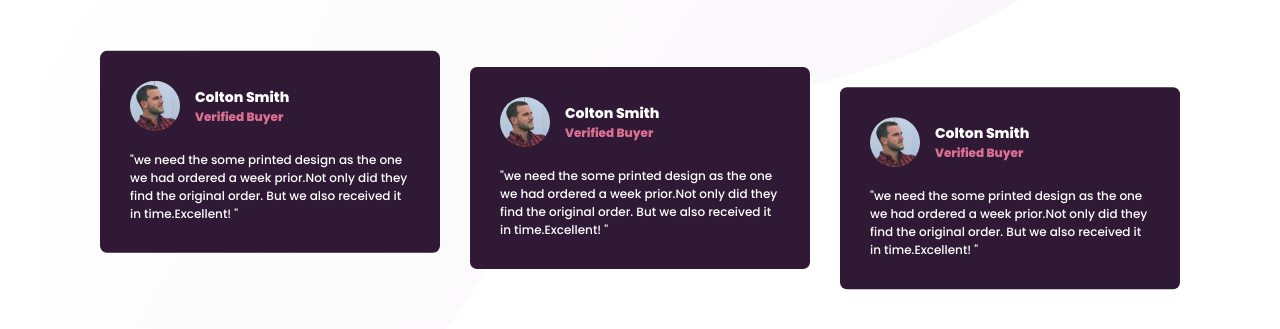
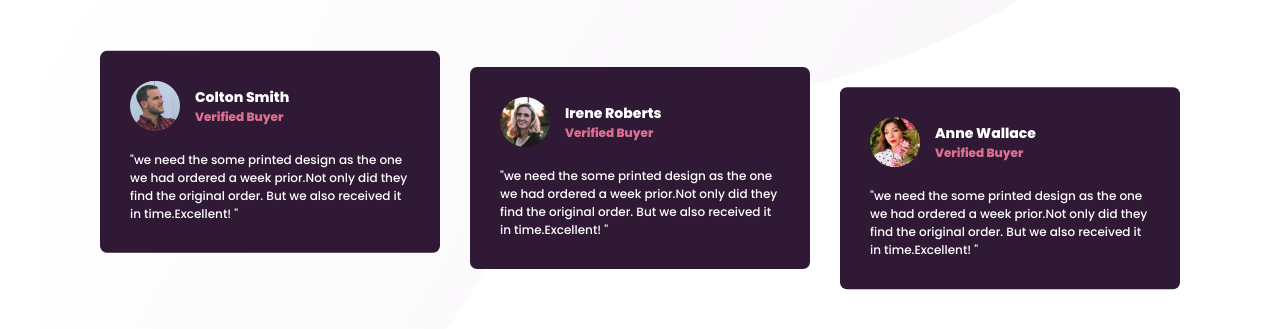
Before and after one commit to Hakimullah92/Social-Proof-Section, a plain HTML site: page index.html in a window 1280 px wide. Shown: the part 253-582 px from the top of the page. Drawn offline with Linux system fonts and the light colour scheme.

Commit message:
Adding Images in the cards

```diff
--- a/index.html
+++ b/index.html
@@ -72,9 +72,9 @@
     </div>
     <div class="card c2">
         <div class="profile">
-            <img src="/images/image-colton.jpg" alt="">
+            <img src="/images/image-irene.jpg" alt="">
             <div class="name">
-                <h3>colton smith</h3>
+                <h3>Irene Roberts</h3>
                 <h4>verified Buyer</h4>
             </div>
         </div>
@@ -87,9 +87,9 @@
     </div>
     <div class="card c3">
         <div class="profile">
-            <img src="/images/image-colton.jpg" alt="">
+            <img src="/images/image-anne.jpg" alt="">
             <div class="name">
-                <h3>colton smith</h3>
+                <h3>Anne Wallace</h3>
                 <h4>verified Buyer</h4>
             </div>
         </div>
```
Also changed, not shown: 1 other file.
